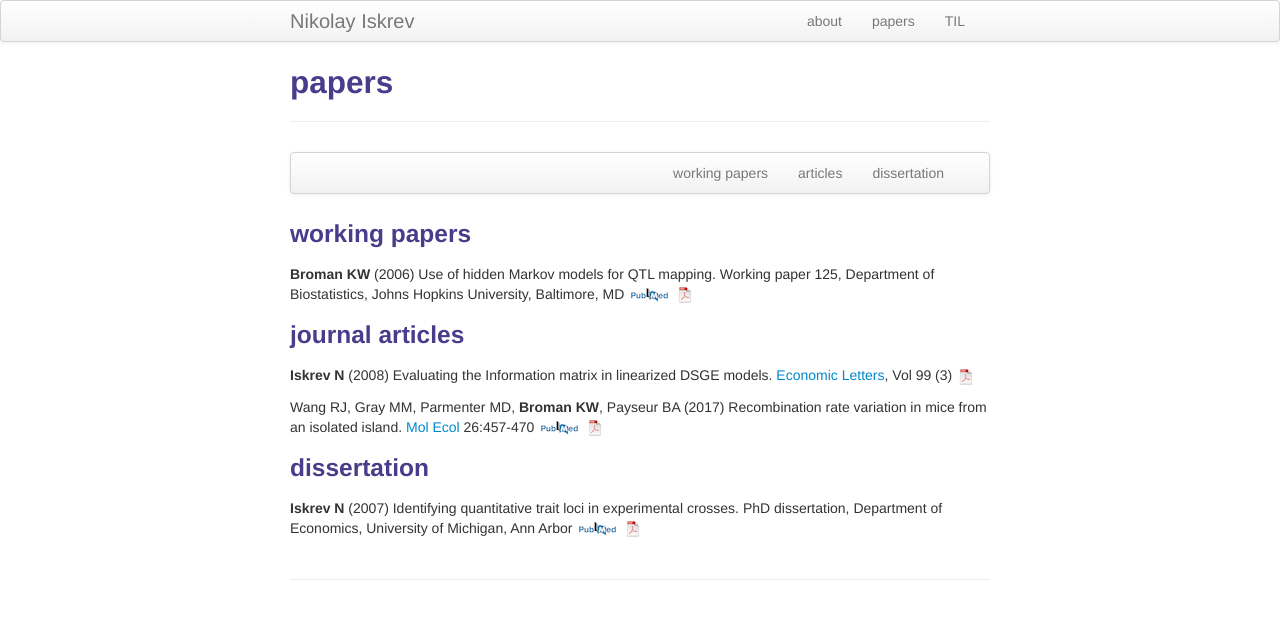
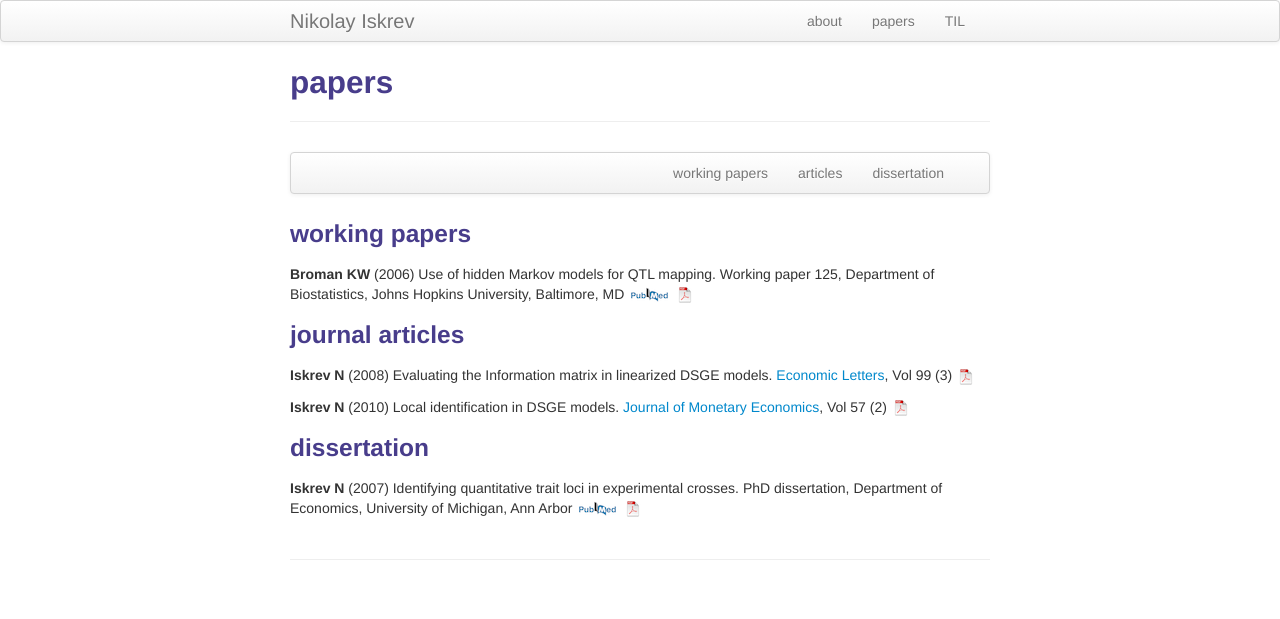
Before and after one commit to niskrev/niskrev.github.io, a Jekyll site: the page built from pages/papers.md, in a window 1280 px wide. Shown: the top 619 px of the page. Built offline with Jekyll 4.4.1, drawn with Linux system fonts in a browser that asks for light colours.

Commit message:
update papers

```diff
--- a/pages/papers.md
+++ b/pages/papers.md
@@ -28,14 +28,8 @@ Johns Hopkins University, Baltimore, MD
 [![pdf](icons16/pdf-icon.png)](../assets/papers/FIM.pdf)
 
 
-Wang RJ, Gray MM, Parmenter MD, **Broman KW**, Payseur
-BA (2017) Recombination rate variation in mice from an isolated
-island. [Mol Ecol](http://onlinelibrary.wiley.com/journal/10.1111/(ISSN)1365-294X)
-26:457-470
-[![PubMed](icons16/pubmed-icon.png)](https://www.ncbi.nlm.nih.gov/pubmed/27864900)
-[![pdf](icons16/pdf-icon.png)](https://www.biostat.wisc.edu/~kbroman/publications/wang2017.pdf)
-<!-- * 146 * -->
-<!-- http://doi.org/10.1111/mec.13932 -->
+**Iskrev N** (2010) Local identification in DSGE models. [Journal of Monetary Economics](http://www.sciencedirect.com/science/journal/03043932), Vol 57 (2)
+[![pdf](icons16/pdf-icon.png)](../assets/papers/Local.pdf)
 
 
 ### <a name="thesis"></a>dissertation
```
